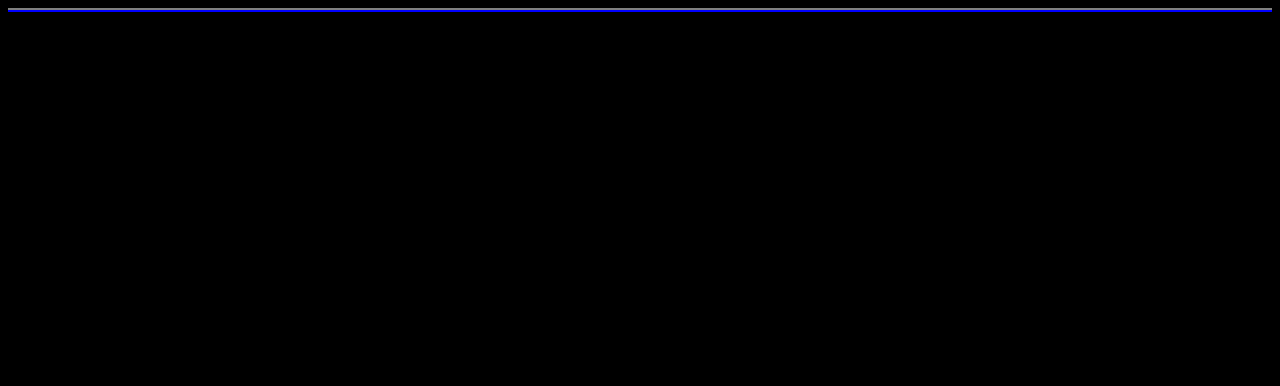
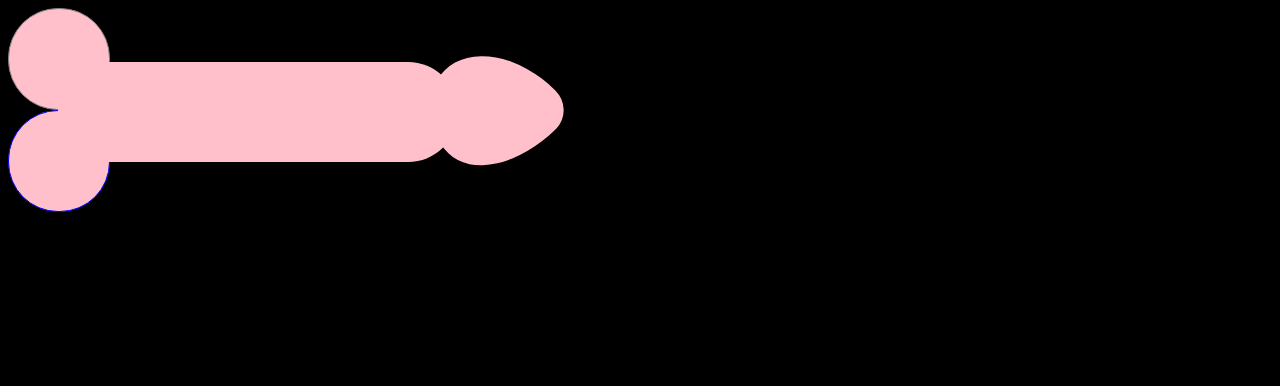
Before and after one commit to ValentynDevels/gitTraining, a website: page html/index.html in a window 1280 px wide. Drawn offline with nearby package versions, Linux system fonts and the light colour scheme; files that its build step writes are made by us from their sources.

Commit message:
first dick

```diff
--- a/html/index.html
+++ b/html/index.html
@@ -17,6 +17,11 @@
     <div class="second">
 
     </div>
+    <div class="dick">
+    </div>
+    <div class="dickhead">
+      <span class="zalupka_u__pupka"></span>
+    </div>
   </main>
   <footer>
 
--- a/package.json
+++ b/package.json
@@ -19,7 +19,7 @@
     "webpack-dev-server": "^3.11.0"
   },
   "scripts": {
-    "dev": "webpack --wacth",
+    "dev": "webpack --watch",
     "serve": "webpack serve",
     "build": "webpack"
   }
--- a/src/style.scss
+++ b/src/style.scss
@@ -1,12 +1,55 @@
 h1 {
   color: blue;
 }
-div.first {
-  border: 1px solid gray;
-}
-div.second {
-  border: 1px solid blue;
-}
+
 body {
   background: black;
+
+  div{
+    border-radius: 50px;
+  }
+
+  div.first {
+    border: 1px solid gray;
+    width: 100px;
+    height: 100px;
+    background: pink;
+  }
+
+  div.second {
+    border: 1px solid blue;
+    width: 100px;
+    height: 100px;
+    background: pink;
+  }
+
+  div.dick{
+  width: 400px;
+  height: 100px;
+  background: pink;
+  margin-top: -150px;
+  margin-left: 50px
+  }
+
+  div.dickhead{
+  background: pink;
+  width: 120px;
+  height: 120px;
+  border-radius: 77% 23% 49% 51% / 53% 22% 78% 47% ;
+  position: absolute;
+  top: 50px;
+  left: 430px;
+  transform: rotate(45deg)
+  }
+
+  span.zalupka_u__pupka{
+    width: 20px;
+    display: block;
+    background: black;
+    height: 3px;
+    position: absolute;
+    top: 100px;
+    left: 380px;
+    transform: rotate(45deg)
+  }
 }
```
Also changed, not shown: dist/bundle.js (added), dist/css/style.css (added), dist/index.html (added), 9 other files.
